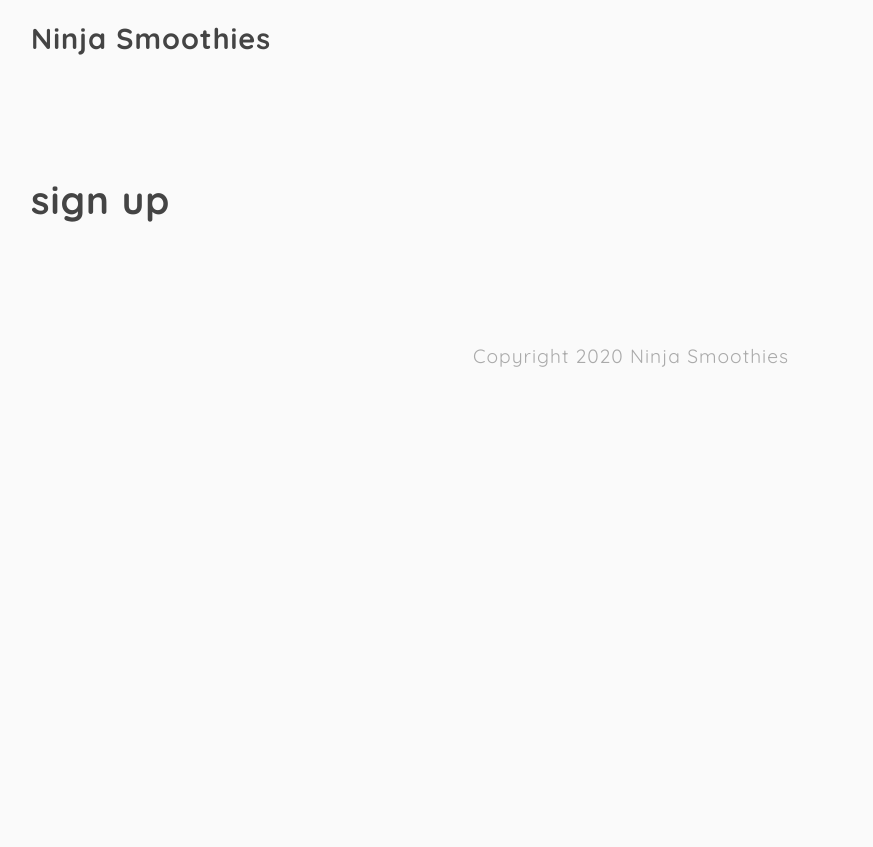
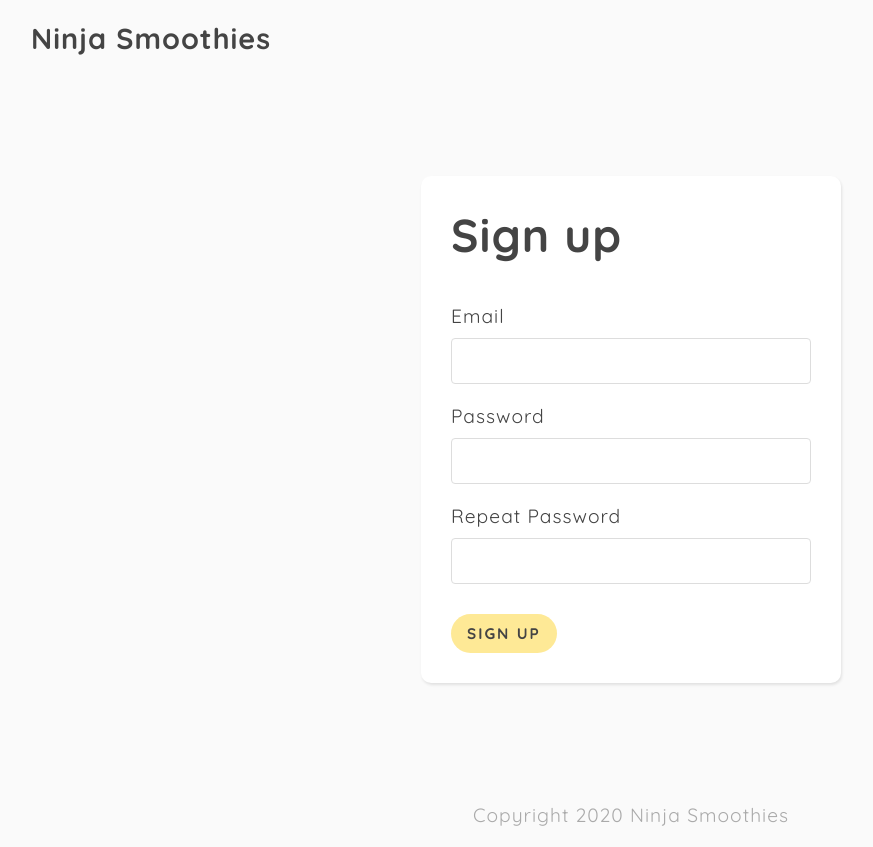
Before and after one commit to MasterCoookie/jwt_auth, a Node server app: page /signup in a window 1280 px wide. Shown: the whole page, without its empty margins (9-882 px from the left). Before the commit the page ends 367 px from the top, so only its background shows below. Run offline with Node 20, Linux system fonts and the light colour scheme; some libraries are stand-ins or nearby versions.

Commit message:
some frontend

```diff
--- a/views/signup.ejs
+++ b/views/signup.ejs
@@ -1,5 +1,32 @@
 <%- include('partials/header'); -%>
 
-<h1>sign up</h1>
+<form>
+    <h2>Sign up</h2>
+    <label for="email">Email</label>
+    <input type="text" name="email" required />
+    <div class="email error"></div>
+    <label for="password">Password</label>
+    <input type="password" name="password" required />
+    <div class="password error"></div>
+    <label for="password_r">Repeat Password</label>
+    <input type="password" name="password_r" required />
+    <button>Sign Up</button>
+</form>
+
+<script>
+    const form = document.querySelector('form');
+
+    form.addEventListener('submit', (event) => {
+        event.preventDefault();
+
+        const email = form.email.value;
+        const password = form.password.value;
+        const password_r = form.password_r.value;
+
+        if (password !== password_r) {
+            document.querySelector('.password').innerHTML = "Passwords dont match!";
+        }
+    })
+</script>
 
 <%- include('partials/footer'); -%>
```
Also changed, not shown: views/login.ejs (+21 -1 lines).
